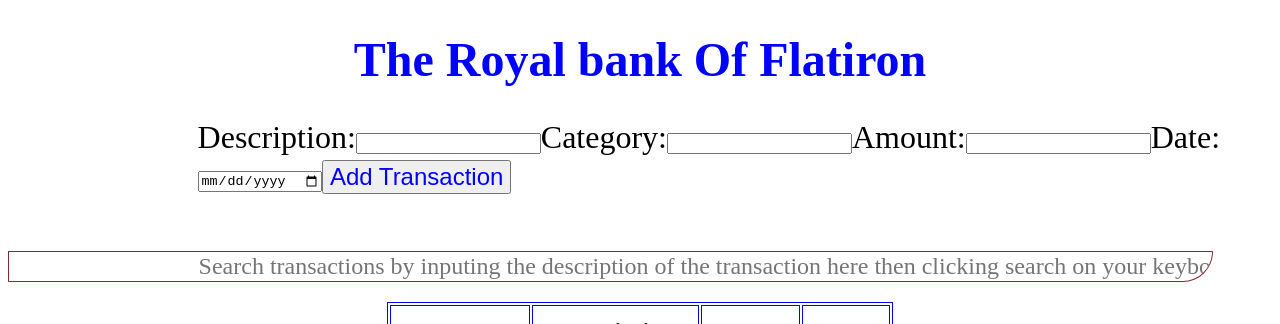
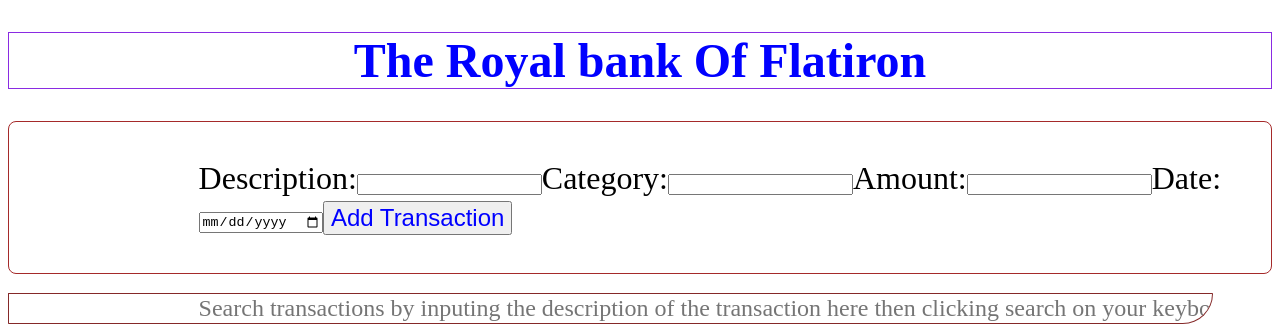
Before and after one commit to Abrahamkinuthia4723/Bank-Of-Flatiron, a React (Create React App) app: page / in a window 1280 px wide. Shown: the top 324 px of the page. Built offline with nearby package versions, Linux system fonts and the light colour scheme; no server answers.

Commit message:
work completed

```diff
--- a/src/index.css
+++ b/src/index.css
@@ -2,6 +2,7 @@ h1 {
   color: blue;
   text-align: center;
   font-size: 3rem;
+  border: 1px solid blueviolet;
 }
 table ,th ,td {
   border: 1px solid blue;
@@ -16,6 +17,11 @@ form {
   font-size: xx-large;
   padding-left: 15%;
   padding-bottom: 3%;
+  border: 1px solid brown;
+  border-radius: 8px;
+  padding-top: 3%;
+  display: block;
+
 }
 button {
   font-size: x-large;
```
